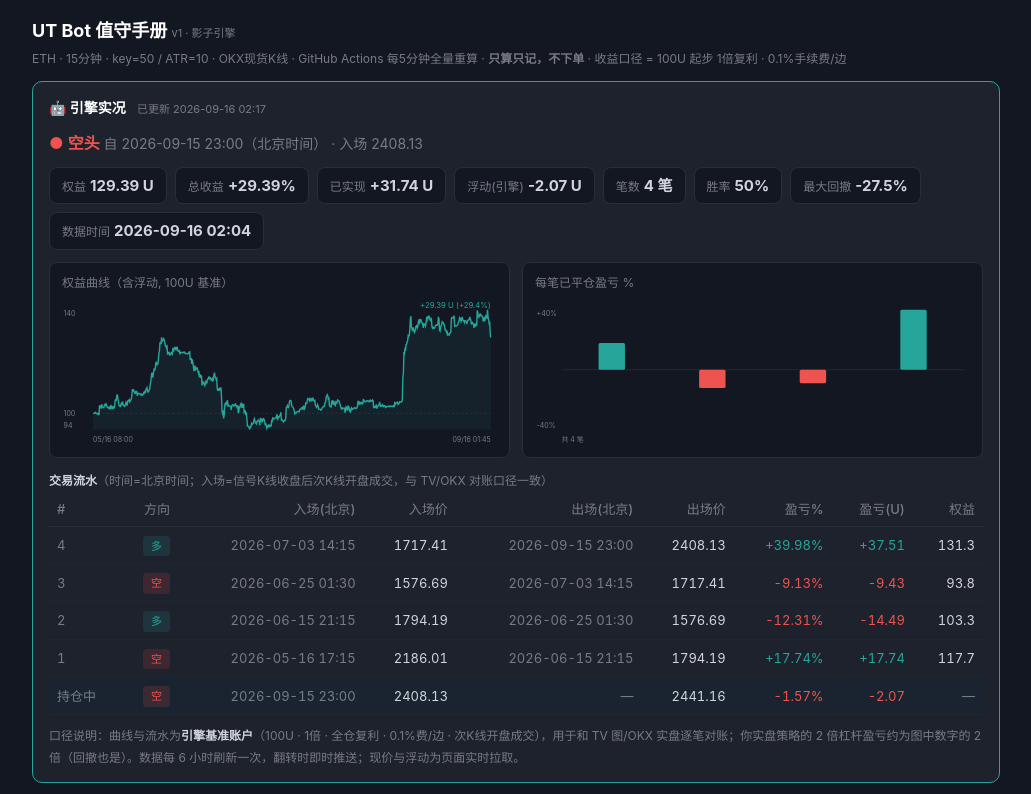
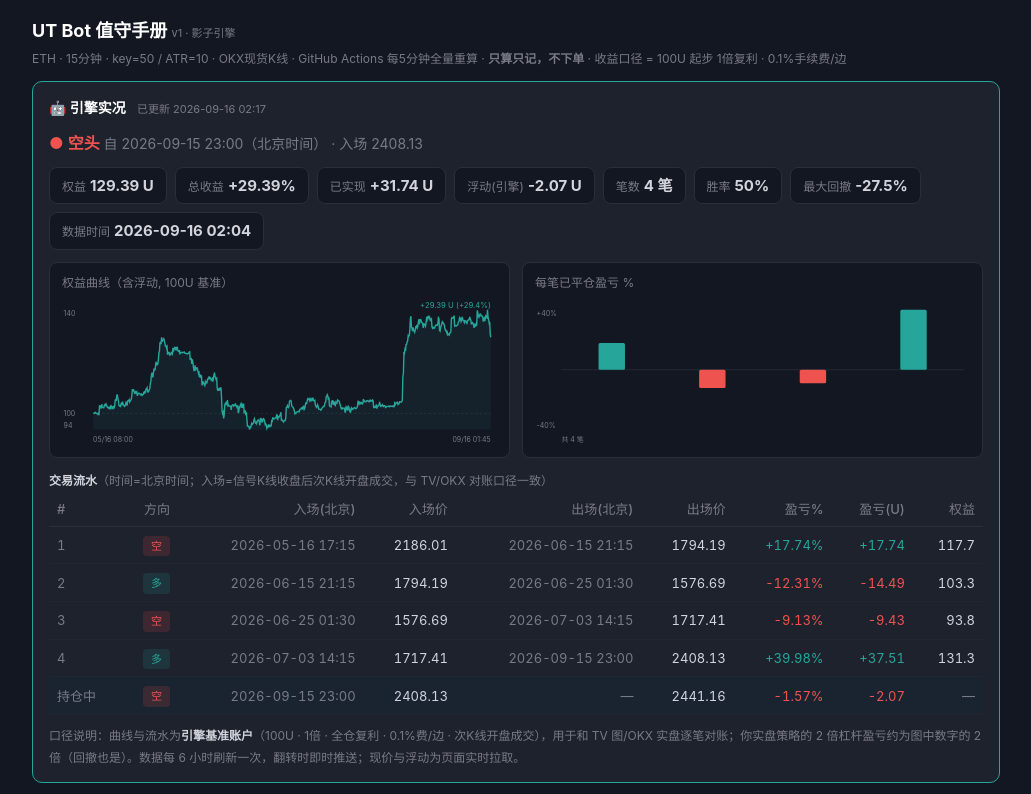
Before and after one commit to yuf22300-lmyfy/utbot-watch, a plain HTML site: page index.html in a window 1280 px wide. Shown: the top 794 px of the page, without its empty margins (124-1155 px from the left). Drawn offline with Linux system fonts and the light colour scheme; no server answers.

Commit message:
trades table: chronological order (oldest first, open position last); log actual fill 2415 for flip#1

```diff
--- a/index.html
+++ b/index.html
@@ -196,10 +196,10 @@ function render(){
   document.getElementById("tradeBars").innerHTML = svgTradeBars(eqData.trades);
   var tb = document.querySelector("#tradeT tbody");
   var rows = "";
-  var ts = (eqData.trades || []).slice().reverse();
+  var ts = eqData.trades || [];
   for (var i = 0; i < ts.length; i++){
     var t = ts[i];
-    rows += '<tr><td class="mut">' + (ts.length - i) + '</td>'
+    rows += '<tr><td class="mut">' + (i + 1) + '</td>'
       + '<td style="text-align:right;"><span class="tag ' + (t.dir === 1 ? "long" : "short") + '">' + (t.dir === 1 ? "多" : "空") + '</span></td>'
       + '<td class="mut">' + bj(t.inTs) + '</td><td>' + fmt(t.inPx) + '</td>'
       + '<td class="mut">' + bj(t.outTs) + '</td><td>' + fmt(t.outPx) + '</td>'
```
Also changed, not shown: 1 other file.
